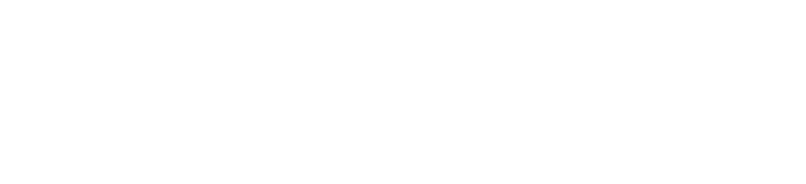
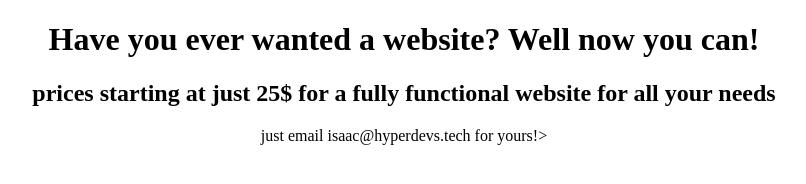
Before and after one commit to HyperDevelopers/Website, a plain HTML site: page Index.html in a window 1280 px wide. Shown: the whole page, without its empty margins (236-1042 px from the left). Drawn offline with Linux system fonts and the light colour scheme.

Commit message:
Update Index.html

```diff
--- a/Index.html
+++ b/Index.html
@@ -1,4 +1,16 @@
 <!DOCTYPE html>
 <html lang="en">
 <head>
-<meta
+  <title>HyperDeveloper's Website</title>
+  <meta name="charset" content="UTF-8">
+  <meta name="author" content="HyperDeveloper's">
+  <meta name="description" content="A Simple line of code.">
+  </head>
+  <body>
+    <center>
+      <h1>Have you ever wanted a website? Well now you can!</h1>
+      <h2>prices starting at just 25$ for a fully functional website for all your needs</h2>
+      <p>just email isaac@hyperdevs.tech for yours!>
+    </center>
+  </body>
+</html>
```
